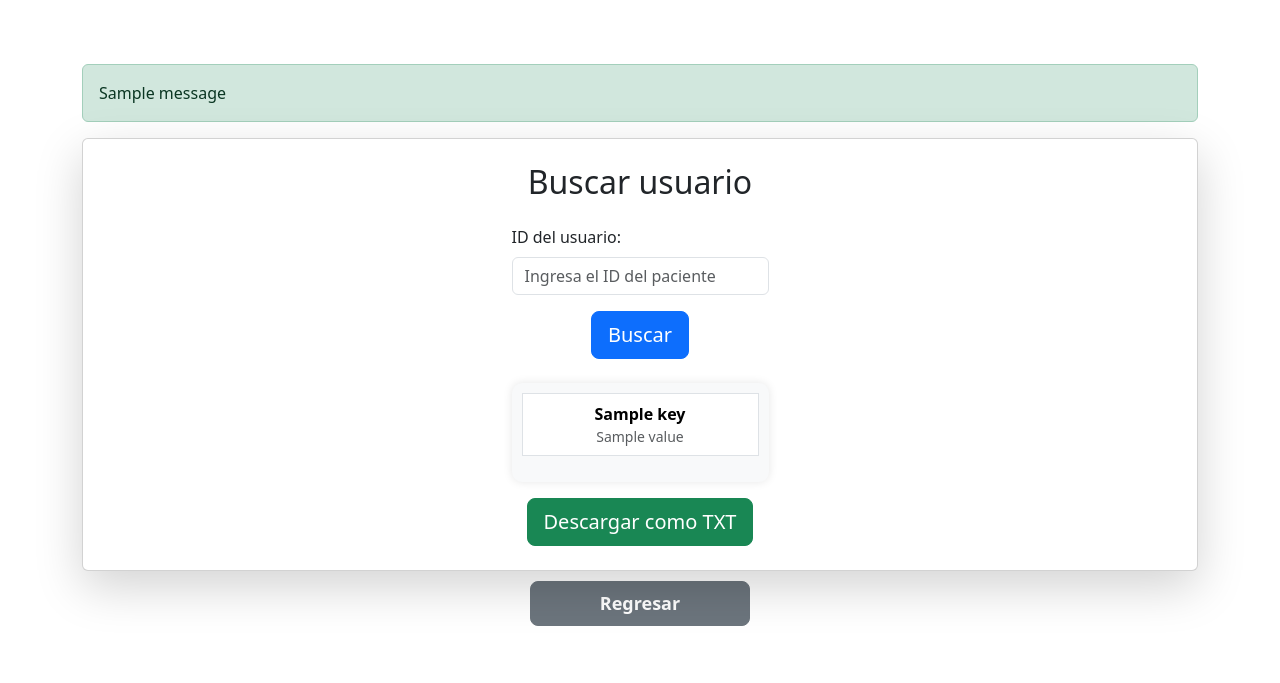
After one commit to Yuliana2001/Sistema-Hospitalario, a Flask app: template src/templates/users.html in a window 1280 px wide. The commit adds this page. Shown: the top 683 px of the page. Run offline with Flask 3, Linux system fonts and the light colour scheme; the template is opened without the code that fills it: most values are stand-ins (such as "Sample title", 1, 10 or a date in 2020); one stand-in notice (Sample message) is shown; parts of the project's set-up code (start-up, migrations or seed data) failed here and were passed over.

Commit message:
`Refactored code and added functionality to users endpoint`

```diff
--- /dev/null
+++ b/data/paciente1.json
@@ -0,0 +1 @@
+[{"date" : "202502271910","device" : "Cobas 8000","model" : "RC8000","serial" : "RC2587SRL2020","responsible" : "Maria Antonieta de las Nieves","profession" : "Bacterióloga","ips" : "Clínica Siempre Viva","id" : "1234567890","Pname" : "Pedro Pablo","Plastname" : "Pérez Perea","gender" : "Masculino","age" : 23,"test" : {"HDL" : 70,"LDL" : 50,"TRIG" : 110},"physician" : "Dr. Jose Obdulio","specialty" : "Nutrición","admission" : "Ambulatorio","dx" : "Esguince de rodilla","Comorbilidades" : ["Diabete Tipo I" , "Hipertiroidismo"]}]
--- a/data/paciente2.csv
+++ /dev/null
@@ -1,2 +0,0 @@
-date;device ;model ;serial ;responsible ;profession ;ips ;id ;name ;lastname ;gender ;age ;test_tp;test_ptt;test_fib;physician ; specialty ;admission ;dx_ppal;dx2;dx3;dx4;dx5
-202502020035;HITACHI 9000; RH9000;H758RFG8965S;Roberto Gómez Bolaños; Bacteriólogo; Clínica IPS;1122334455;Juan Camilo;Machado; Masculino;45;10,2;30,4;251; Dra. Margarita Valencia;Cirujana;Hospitalización;Apendicitis;;;;
--- a/src/app.py
+++ b/src/app.py
@@ -1,7 +1,7 @@
 from flask import Flask, jsonify, render_template, request, redirect, url_for, flash
 from SistemaHospitalario import paciente
 from conexion import coleccion_pacientes
-from funciones import eliminar, leer_archivo, subir_a_mongo
+from funciones import eliminar, leer_archivo, subir_a_mongo, buscar
 from werkzeug.utils import secure_filename
 import os
 
@@ -19,9 +19,34 @@ def inicio():
 
     return render_template('index.html')
 
-@app.route('/users')
+from flask import request, render_template, flash, make_response
+
+@app.route('/users', methods=['GET', 'POST'])
 def usersHandler():
-    return jsonify({"pacientes":paciente()})
+    sujeto = None
+
+    if request.method == 'POST':
+        id_paciente = request.form.get('id')
+        sujeto = buscar(coleccion_pacientes, str(id_paciente))
+        if not sujeto:
+            flash("❌ Paciente no encontrado.", "danger")
+
+    elif request.method == 'GET' and request.args.get('descargar'):
+        id_paciente = request.args.get('id')
+        sujeto = buscar(coleccion_pacientes, str(id_paciente))
+        if not sujeto:
+            flash("❌ Paciente no encontrado para descarga.", "danger")
+            return redirect('/users')
+
+        contenido = "\n".join(f"{k}: {v}" for k, v in sujeto.items())
+        response = make_response(contenido)
+        response.headers["Content-Disposition"] = f"attachment; filename=paciente_{id_paciente}.txt"
+        response.headers["Content-Type"] = "text/plain"
+        return response
+
+    return render_template('users.html', sujeto=sujeto)
+
+
 
 @app.route('/delete', methods=['GET', 'POST'])
 def delete_patient():
@@ -30,7 +55,7 @@ def delete_patient():
         id_paciente = request.form['id']
 
         # Llamamos a la función eliminar para borrar el paciente
-        result = eliminar(coleccion_pacientes, id_paciente)
+        result = eliminar(coleccion_pacientes, str(id_paciente))
 
         if result:
             # Si el paciente fue eliminado, mostramos un mensaje de éxito
@@ -66,7 +91,6 @@ def add_patient():
         # 🔐 Asegúrate de que el directorio exista
         os.makedirs(app.config['UPLOAD_FOLDER'], exist_ok=True)
 
-        # ✅ Guardar archivo antes de procesar
         archivo.save(ruta)
 
         result = leer_archivo(ruta)
@@ -75,11 +99,22 @@ def add_patient():
             os.remove(ruta)  # Limpieza solo si el archivo no es válido
             flash("❌ No se cargó el archivo. Revisa el formato o contenido.", "danger")
         else:
-            flash("✅ Archivo cargado correctamente.", "success")
+            insertados, duplicados = subir_a_mongo(result, coleccion_pacientes, "id")
+
+            if duplicados > 0:
+                flash("❌ Archivo con ID ya existente. No se cargó.", "danger")
+                os.remove(ruta)
+            elif insertados > 0:
+                flash("✅ Archivo cargado correctamente.", "success")
+            else:
+                flash("❌ Archivo con formato inválido o sin datos.", "danger")
+
 
     return render_template('add.html')
 
-
+@app.route('/update', methods=['GET', 'POST'])
+def update():
+    return render_template('update.html')
 
 if __name__ == '__main__':
     app.run(host="0.0.0.0", port=4000, debug=True)
--- a/src/pruebasFunciones.py
+++ b/src/pruebasFunciones.py
@@ -91,12 +91,13 @@ def subir_a_mongo(datos, coleccion, campo_clave="id"):
             if existe:
                 print(f"Registro con {campo_clave} {registro[campo_clave]} ya existe en MongoDB")
                 duplicados += 1
-                continue
+                return "duplicado"
 
         # Insertar el registro si no existe
         try:
             coleccion.insert_one(registro)
             insertados += 1
+
         except Exception as e:
             print(f"Error al insertar registro: {str(e)}")
 
--- a/src/static/css/styles.css
+++ b/src/static/css/styles.css
@@ -10,3 +10,12 @@
 .botones a:hover {
     transform: scale(1.4);
 }
+.table-responsive {
+    max-width: 800px;            /* Limita el ancho para que no se extienda demasiado */
+    margin: 30px auto 0;         /* Centra horizontalmente y da espacio arriba */
+    overflow-x: auto;            /* Permite scroll horizontal si se desborda */
+    padding: 10px;               /* Espacio interno para que no quede tan pegado */
+    border-radius: 10px;         /* Bordes redondeados */
+    background-color: #f8f9fa;   /* Color claro de fondo para resaltar */
+    box-shadow: 0 0 10px rgba(0,0,0,0.1); /* Sombra suave para profundidad */
+}
--- /dev/null
+++ b/src/templates/users.html
@@ -0,0 +1,61 @@
+<!DOCTYPE html>
+<html lang="en">
+<head>
+    <meta charset="UTF-8">
+    <meta name="viewport" content="width=device-width, initial-scale=1.0">
+    <title>Usuarios</title>
+    <link href="https://cdn.jsdelivr.net/npm/bootstrap@5.3.2/dist/css/bootstrap.min.css" rel="stylesheet">
+    <link rel="stylesheet" href="{{ url_for('static', filename='css/styles.css') }}">
+
+</head>
+<body>
+    <div class="container py-5">
+        <!-- Mensajes Flash -->
+        {% with messages = get_flashed_messages(with_categories=true) %}
+            {% if messages %}
+                <div class="alert alert-{{ messages[0][0] }} mt-3">
+                    {{ messages[0][1] }}
+                </div>
+            {% endif %}
+        {% endwith %}
+
+        <div class="card shadow-lg p-4 rounded justify-content-center align-items-center">
+            <h2 class="text-center mb-4">Buscar usuario</h2>
+
+            <form action="/users" method="POST">
+
+                <div class="mb-3">
+                    <label for="id" class="form-label">ID del usuario:</label>
+                    <input type="number" id="id" name="id" class="form-control" placeholder="Ingresa el ID del paciente" required>
+                </div>
+                <div class="d-flex justify-content-center">
+                    <button type="submit" class="btn btn-primary btn-lg">Buscar</button>
+                </div>
+                {% if sujeto %}
+                <div class="table-responsive mt-4 d-flex">
+                    <table class="table table-bordered text-center">
+                        <tr>
+                            {% for key, value in sujeto.items() %}
+                                <td>
+                                    <div class="fw-bold">{{ key }}</div>
+                                    <div class="text-muted small">{{ value }}</div>
+                                </td>
+                            {% endfor %}
+                        </tr>
+                    </table>
+                </div>
+                <div class="text-center mt-3">
+                    <a href="/users?id={{ sujeto['id'] }}&descargar=1" class="btn btn-success btn-lg">Descargar como TXT</a>
+                </div>
+            {% endif %}
+
+
+            </form>
+        </div>
+        <div class="d-flex justify-content-center flex-wrap botones">
+            <a href="/" class="btn btn-secondary btn-lg">Regresar</a>
+        </div>
+
+    </div>
+</body>
+</html>
```
Also changed, not shown: src/templates/update.html (added, +14 -0 lines).
